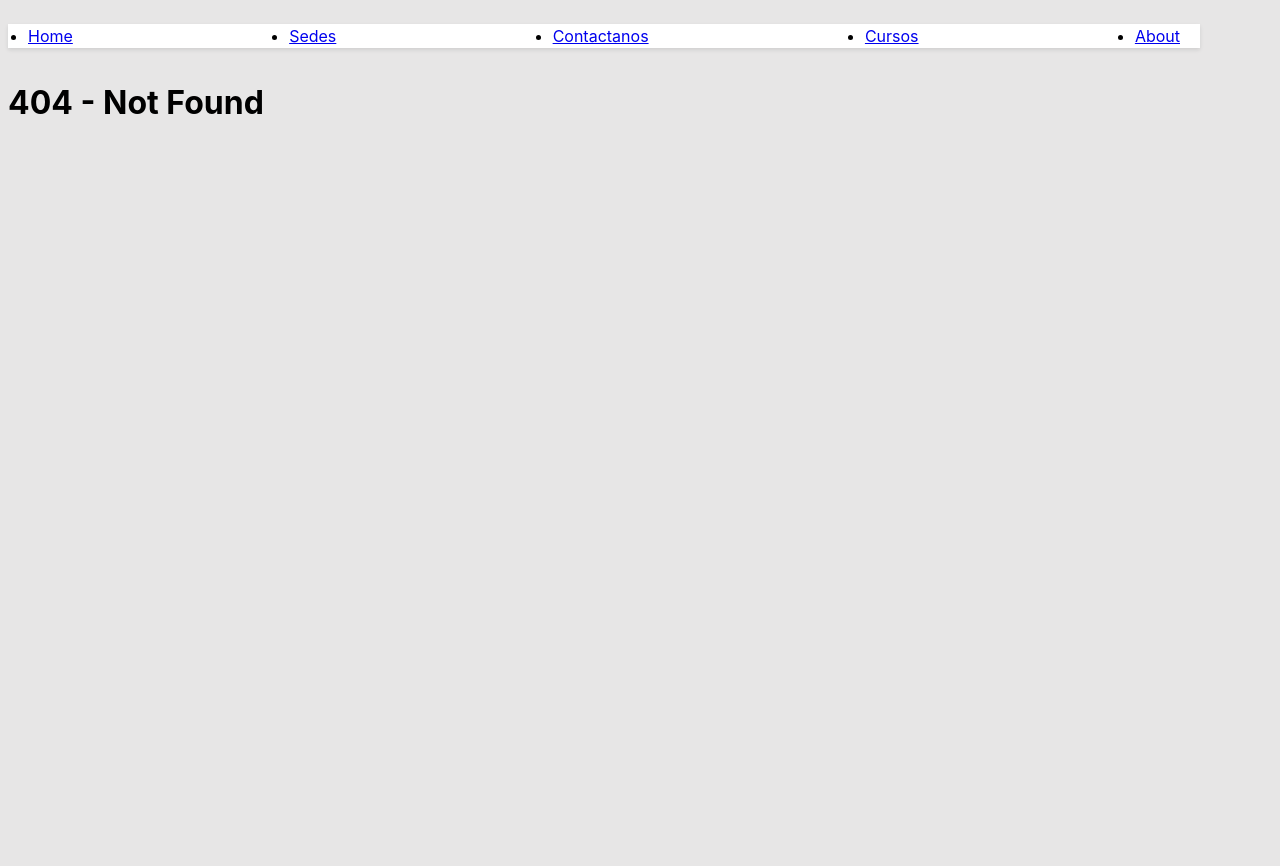
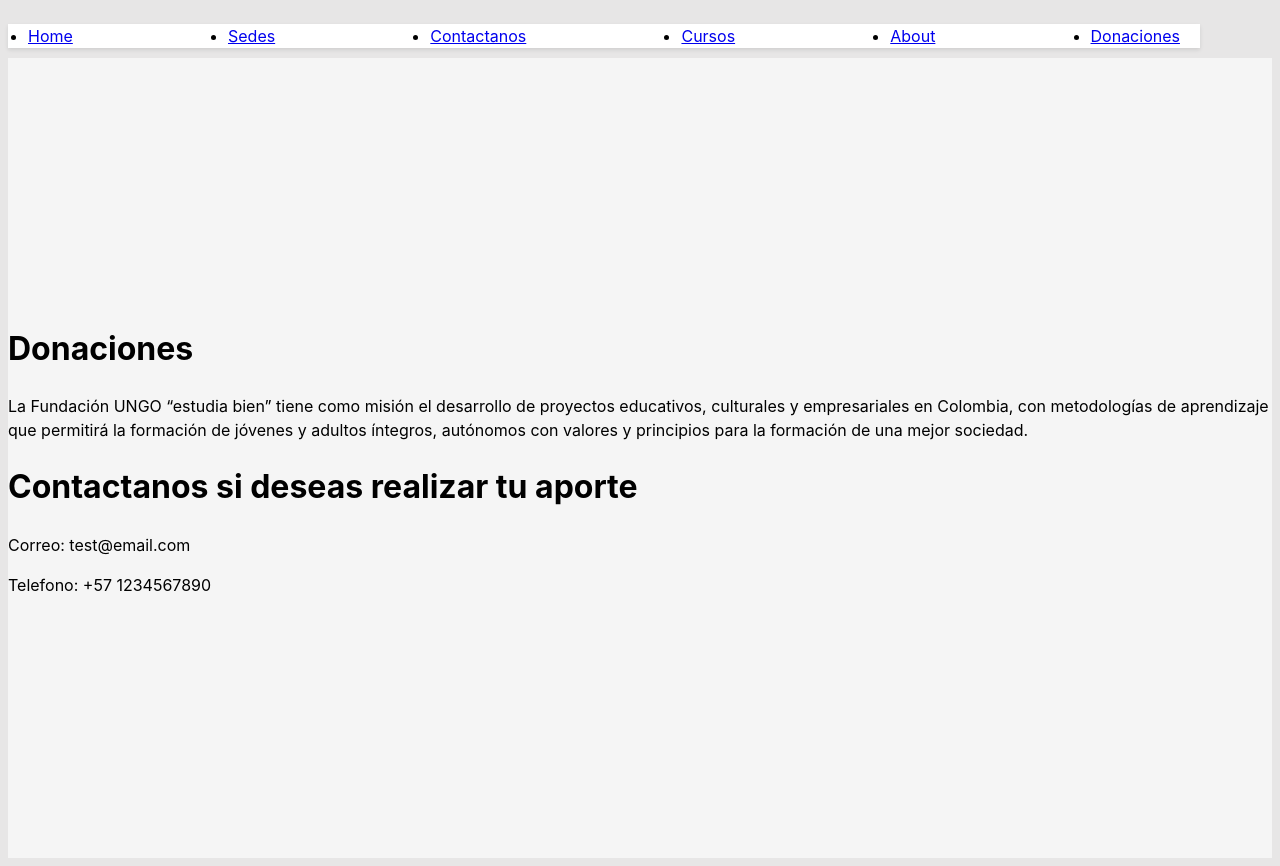
Before and after one commit to DeibyNino/ungo, a React (Vite) app: page /donaciones-page in a window 1280 px wide. Before the commit this address had no page. Before the commit the page ends 800 px from the top, so only its background shows below. Built offline with nearby package versions, Linux system fonts and the light colour scheme.

Commit message:
creacion seccion de donaciones

```diff
--- /dev/null
+++ b/src/components/Donaciones/DonacionesComponent.jsx
@@ -0,0 +1,21 @@
+import React from "react";
+
+const DonacionesComponent = () => {
+  return (
+    <div>
+      <h1>Donaciones </h1>
+      <p>
+        La Fundación UNGO “estudia bien” tiene como misión el desarrollo de
+        proyectos educativos, culturales y empresariales en Colombia, con
+        metodologías de aprendizaje que permitirá la formación de jóvenes y
+        adultos íntegros, autónomos con valores y principios para la formación
+        de una mejor sociedad.
+      </p>
+      <h1>Contactanos si deseas realizar tu aporte</h1>
+      <p>Correo: test@email.com </p>
+      <p>Telefono: +57 1234567890</p>
+    </div>
+  );
+};
+
+export default DonacionesComponent;
--- a/src/components/NavBar/Navbar.jsx
+++ b/src/components/NavBar/Navbar.jsx
@@ -21,6 +21,9 @@ const Navbar = () => {
         <li>
           <Link to="/about-page">About</Link>
         </li>
+        <li>
+          <Link to="/donaciones-page">Donaciones</Link>
+        </li>
       </ul>
     </nav>
   );
--- /dev/null
+++ b/src/pages/Donaciones.jsx
@@ -0,0 +1,21 @@
+import React from "react";
+import "../styles/DonacionesStyles.css";
+import DonacionesComponent from "../components/Donaciones/DonacionesComponent";
+
+const Donaciones = () => {
+  return (
+    <div className="mainDonaciones">
+      {/* <h1>Donaciones</h1> */}
+      {/* <p> */}
+      {/* La Fundación UNGO “estudia bien” tiene como misión el desarrollo de */}
+      {/* proyectos educativos, culturales y empresariales en Colombia, con */}
+      {/* metodologías de aprendizaje que permitirá la formación de jóvenes y */}
+      {/* adultos íntegros, autónomos con valores y principios para la formación */}
+      {/* de una mejor sociedad. */}
+      {/* </p> */}
+      <DonacionesComponent />
+    </div>
+  );
+};
+
+export default Donaciones;
--- a/src/pages/Sedes.jsx
+++ b/src/pages/Sedes.jsx
@@ -1,4 +1,5 @@
 import React from "react";
+import DonacionesComponent from "../components/Donaciones/DonacionesComponent";
 
 const Sedes = () => {
   return (
@@ -11,6 +12,7 @@ const Sedes = () => {
         facilisis eros ligula nec nunc. Nullam nec nunc nec nunc ultricies
         ultricies. Nullam nec nunc nec nunc ultricies ultricies. Nullam nec nunc
       </p>
+      <DonacionesComponent />
     </div>
   );
 };
--- a/src/routes/AppRouter.jsx
+++ b/src/routes/AppRouter.jsx
@@ -6,6 +6,7 @@ import Layout from "../layouts/Layout";
 import Contact from "../pages/Contact";
 import Cursos from "../pages/Cursos";
 import About from "../pages/About";
+import Donaciones from "../pages/Donaciones";
 
 // El AppRouter es el componente que se encarga de manejar las rutas de la aplicación.
 // En este caso, se está utilizando el Router de React Router Dom, el cual es un componente que se encarga de manejar las rutas de la aplicación.
@@ -24,6 +25,7 @@ const AppRouter = () => {
           <Route path="/contact-page" element={<Contact />} />
           <Route path="/cursos-page" element={<Cursos />} />
           <Route path="/about-page" element={<About />} />
+          <Route path="/donaciones-page" element={<Donaciones />} />
           <Route path="*" element={<h1>404 - Not Found</h1>} />
         </Route>
       </Routes>
--- /dev/null
+++ b/src/styles/DonacionesStyles.css
@@ -0,0 +1,8 @@
+.mainDonaciones {
+  display: flex;
+  flex-direction: column;
+  justify-content: center;
+  align-items: center;
+  height: 100vh;
+  background-color: #f5f5f5;
+}
```
